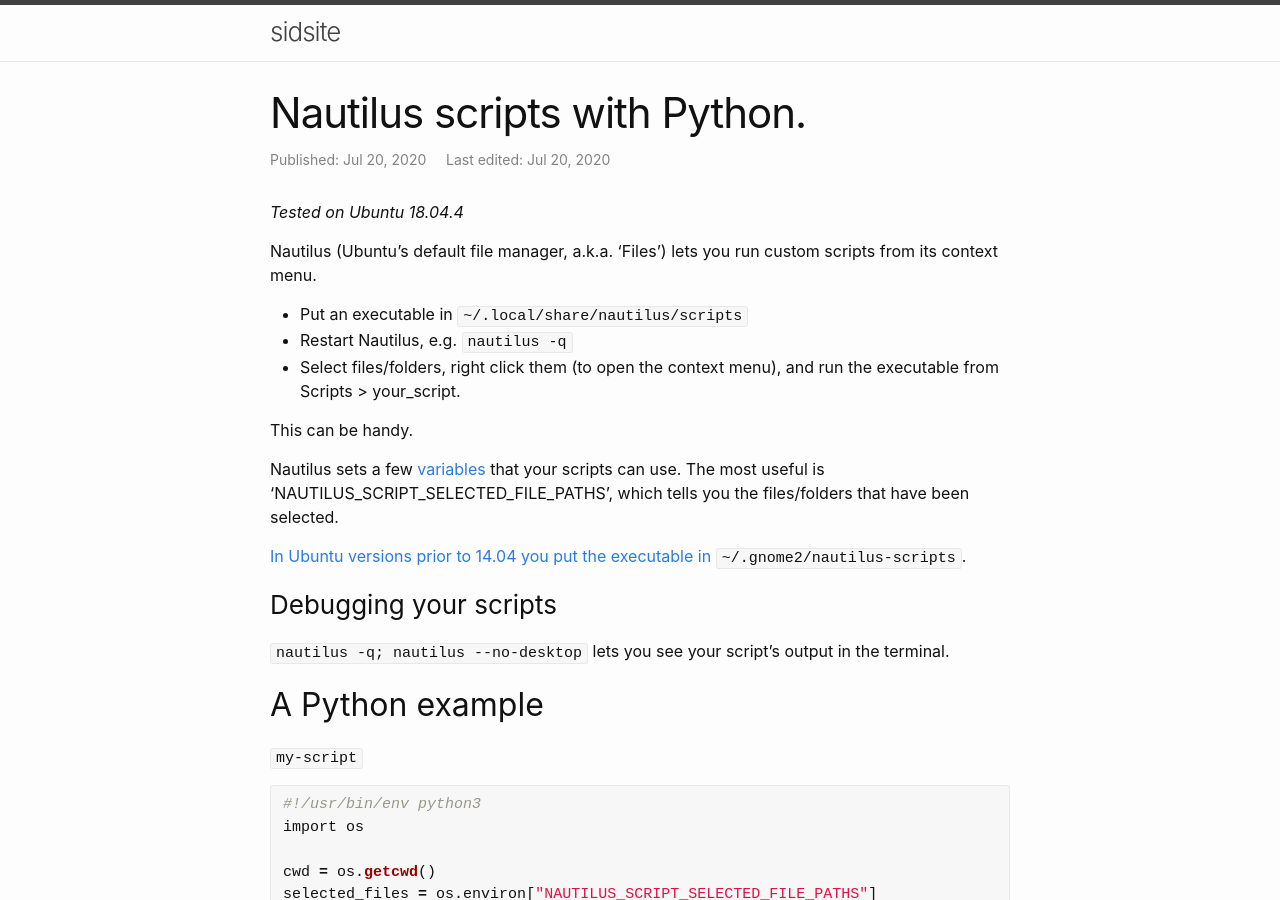
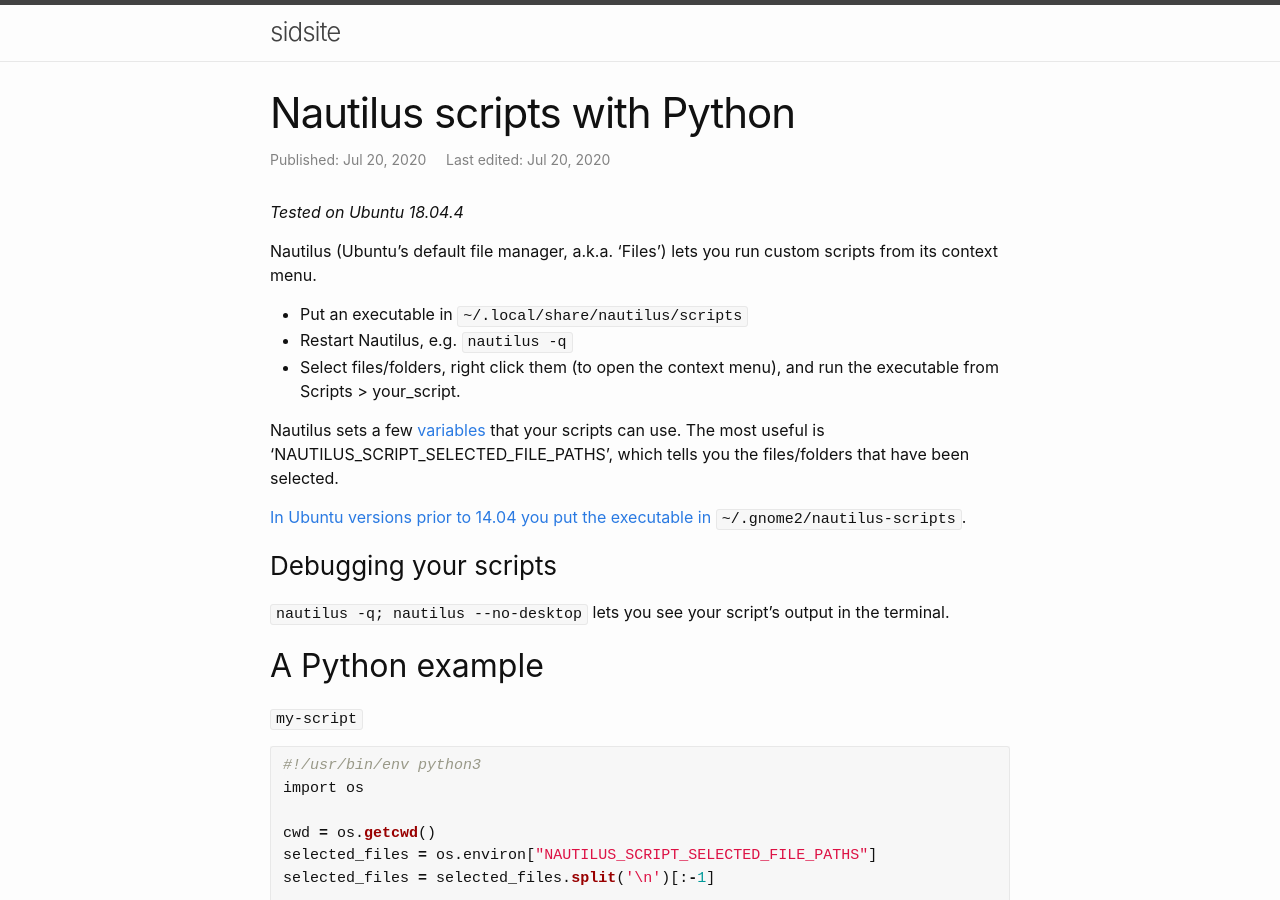
Before and after one commit to sradc/sradc.github.io, a Jekyll site: the page built from _notes/2020-07-20-nautilus-scripts.md, in a window 1280 px wide and 900 px high. Built offline with Jekyll 4.4.1, drawn with Linux system fonts in a browser that asks for light colours.

Commit message:
edit: removed unneeded "." and unneeded line

```diff
--- a/_notes/2020-07-20-nautilus-scripts.md
+++ b/_notes/2020-07-20-nautilus-scripts.md
@@ -1,6 +1,6 @@
 ---
 layout: post
-title:  "Nautilus scripts with Python."
+title:  "Nautilus scripts with Python"
 date:   2020-07-20 00:00:00 +0000
 date_edited: 2020-07-20 00:00:00 +0000
 comments: true
@@ -13,8 +13,6 @@
 - Put an executable in `~/.local/share/nautilus/scripts`
 - Restart Nautilus, e.g. `nautilus -q`
 - Select files/folders, right click them (to open the context menu), and run the executable from Scripts > your_script.
-
-This can be handy.
 
 Nautilus sets a few [variables](https://help.ubuntu.com/community/NautilusScriptsHowto) that your scripts can use. The most useful is 'NAUTILUS_SCRIPT_SELECTED_FILE_PATHS', which tells you the files/folders that have been selected.
 
```
